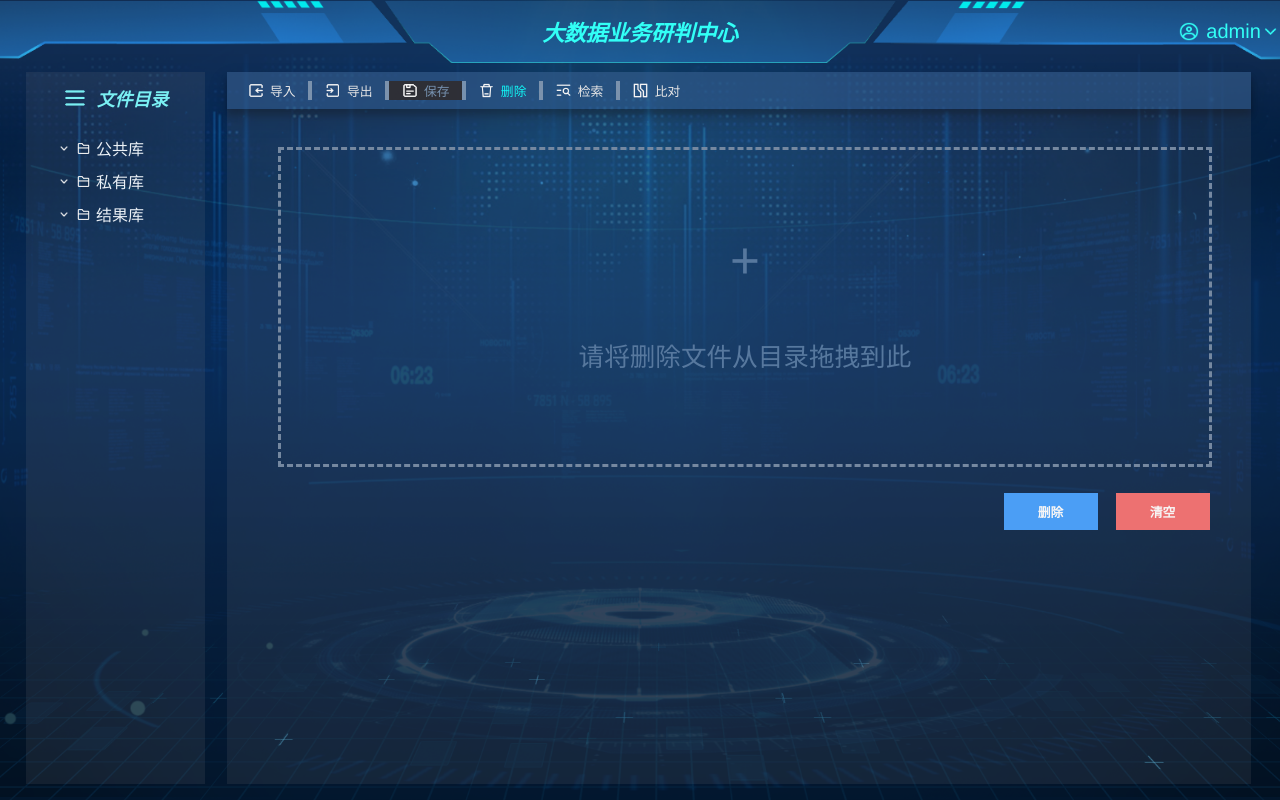
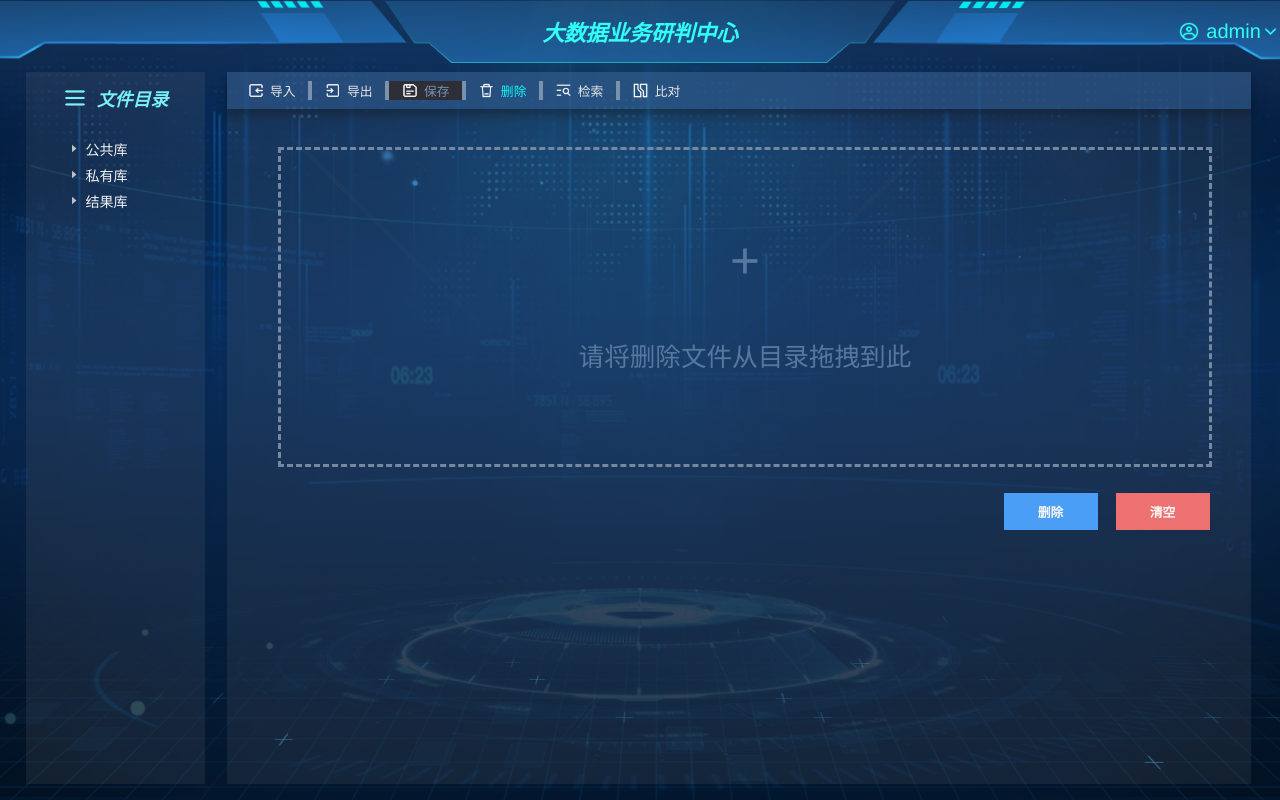
Before and after one commit to wannzi/jw, a Vue app: page /dashboard/fileComparison/deleteFunction in a window 1280 px wide. Built offline with nearby package versions, Linux system fonts and the light colour scheme.

Commit message:
文件比对系统更改

```diff
--- a/src/views/main/ruleManagement/RuleManagement.vue
+++ b/src/views/main/ruleManagement/RuleManagement.vue
@@ -68,7 +68,7 @@
       </el-dialog>
 
       <!-- 删除弹窗 -->
-      <el-dialog :visible.sync="delRuleVisible" title="删除用户" :modal-append-to-body="false" width="30%">
+      <el-dialog :visible.sync="delRuleVisible" title="删除规则" :modal-append-to-body="false" width="30%">
          <!-- 根据删除类型显示不同的提示信息 -->
          <el-alert :title="selectedRules.length > 1 ? '确定删除选中的用户吗？' : '确定删除该用户吗？'" type="warning" center
             :closable="false">
@@ -179,7 +179,7 @@ export default {
                this.delRuleVisible = true;
             } else {
                this.$message({
-                  message: "请选择要删除的用户",
+                  message: "请选择要删除的规则",
                   type: "warning"
                });
             }
--- a/src/views/system/fileComparison/fileComparison.vue
+++ b/src/views/system/fileComparison/fileComparison.vue
@@ -6,58 +6,16 @@
             <div>文件目录</div>
          </span>
 
-         <div class="left_content">
-            <div class="left_content_item" @click="showList(1)">
-               <img src="../../../assets/UserManagement/下(白)_down.png" alt="">
-               <img src="../../../assets/UserManagement/文件夹_folder.png" alt="">
-               <span>公共库</span>
-            </div>
-            <div v-if="publicListIsShow">
-               <div class="item_list" v-for="item in publicList" :key="item.name" draggable="true"
-                   @dragstart="handleDragStart($event, item)">
 
-                  <img src="../../../assets/UserManagement/编辑文件_file.png" alt="">
-                  <span>{{ item.name }}</span>
-               </div>
+         <!-- 文件树 -->
+         <el-tree :data="fileData"  node-key="label" :render-content="renderContent" :allow-drop="() => false"></el-tree>
 
-            </div>
-         </div>
-         <div class="left_content">
-            <div class="left_content_item" @click="showList(2)">
-               <img src="../../../assets/UserManagement/下(白)_down.png" alt="">
-               <img src="../../../assets/UserManagement/文件夹_folder.png" alt="">
-               <span>私有库</span>
-            </div>
-            <div v-if="privateListIsShow">
-               <div class="item_list" v-for="item in privateList" :key="item" draggable="true"
-                  @dblclick="previewFile(item.file)" @dragstart="handleDragStart($event, item)">
 
-                  <img src="../../../assets/UserManagement/编辑文件_file.png" alt="">
-                  <span>{{ item.name }}</span>
-               </div>
-
-            </div>
-         </div>
-         <div class="left_content">
-            <div class="left_content_item" @click="showList(3)">
-               <img src="../../../assets/UserManagement/下(白)_down.png" alt="">
-               <img src="../../../assets/UserManagement/文件夹_folder.png" alt="">
-               <span>结果库</span>
-            </div>
-            <div v-if="resultsListIsShow">
-               <div class="item_list" v-for="item in publicList" :key="item" draggable="true">
-
-                  <img src="../../../assets/UserManagement/编辑文件_file.png" alt="">
-                  <span>{{ item.name }}</span>
-               </div>
-
-            </div>
-         </div>
       </div>
 
       <div class="fileComparison_right">
 
-         <div class="right_head">
+         <el-row class="right_head">
             <span class="icon_head" @click="showUpLoadPopup">
                <img src="../../../assets/UserManagement/传入(白)_afferent.png" alt="">
                <span>导入</span>
@@ -67,7 +25,7 @@
                <img src="../../../assets/UserManagement/传入(白)_afferent.png" style="transform: scaleX(-1);">
                <span>导出</span>
             </span>
-            <span class="icon_head " :class="{icon_head_active: !fileContent }">
+            <span class="icon_head " :class="{ icon_head_active: !fileContent }">
                <img src="../../../assets/UserManagement/保存_save.png">
                <span>保存</span>
             </span>
@@ -83,25 +41,17 @@
                <img src="../../../assets/UserManagement/对比_contrast.png">
                <span>比对</span>
             </span>
-         </div>
+         </el-row>
 
          <div v-if="fileContent && this.$route.name === 'FileComparison'" class="fileContentContainer">
-            <table>
-               <!-- 列标签 -->
-               <tr>
-                  <th></th> <!-- 空的单元格在左上角 -->
-                  <th v-for="colIndex in tableData[0].length" :key="'col' + colIndex">
-                     {{ String.fromCharCode(65 + colIndex - 1) }} <!-- 转换数字为字母 (A, B, C...) -->
-                  </th>
-               </tr>
-               <!-- 行数据 -->
-               <tr v-for="(row, rowIndex) in tableData" :key="'row' + rowIndex">
-                  <th>{{ rowIndex + 1 }}</th> <!-- 行号 -->
-                  <td v-for="(cell, cellIndex) in row" :key="cellIndex">
-                     {{ cell }}
-                  </td>
-               </tr>
-            </table>
+            <el-table :data="tableData">
+               <el-table-column type="index" label="行号"></el-table-column>
+               <el-table-column v-for="n in columnCount" :key="n" :label="String.fromCharCode(64 + n)">
+                  <template #default="scope">
+                     {{ scope.row['col' + n] }}
+                  </template>
+               </el-table-column>
+            </el-table>
          </div>
 
 
@@ -154,57 +104,83 @@ import * as XLSX from 'xlsx';
 export default {
    data() {
       return {
-         publicList: [
+         fileData: [
             {
-               name: '文件一',
-               path: '',
-               file: ''
+               label: '公共库',
+               draggable: false,
+               children: [
+                  { label: '文件一', draggable: true },
+                  { label: '文件二', draggable: true }
+               ]
             },
             {
-               name: '文件二',
-               path: '',
-               file: ''
+               label: '私有库',
+               draggable: false,
+               children: [
+                  { label: '文件一', draggable: true },
+                  { label: '文件二', draggable: true }
+               ]
             },
             {
-               name: '文件三',
-               path: '',
-               file: ''
+               label: '结果库',
+               draggable: false,
+               children: [
+                  { label: '文件一', draggable: true },
+                  { label: '文件二', draggable: true }
+               ]
             }
          ],
-         privateList: [
-            {
-               name: '文件一',
-               path: '',
-               file: ''
-            },
-            {
-               name: '文件二',
-               path: '',
-               file: ''
-            },
-            {
-               name: '文件三',
-               path: '',
-               file: ''
-            }
-         ],
-         resultsList: [
-         {
-               name: '文件一',
-               path: '',
-               file: ''
-            },
-            {
-               name: '文件二',
-               path: '',
-               file: ''
-            },
-            {
-               name: '文件三',
-               path: '',
-               file: ''
-            }
-         ],
+         // publicList: [
+         //    {
+         //       name: '文件一',
+         //       path: '',
+         //       file: ''
+         //    },
+         //    {
+         //       name: '文件二',
+         //       path: '',
+         //       file: ''
+         //    },
+         //    {
+         //       name: '文件三',
+         //       path: '',
+         //       file: ''
+         //    }
+         // ],
+         // privateList: [
+         //    {
+         //       name: '文件一',
+         //       path: '',
+         //       file: ''
+         //    },
+         //    {
+         //       name: '文件二',
+         //       path: '',
+         //       file: ''
+         //    },
+         //    {
+         //       name: '文件三',
+         //       path: '',
+         //       file: ''
+         //    }
+         // ],
+         // resultsList: [
+         //    {
+         //       name: '文件一',
+         //       path: '',
+         //       file: ''
+         //    },
+         //    {
+         //       name: '文件二',
+         //       path: '',
+         //       file: ''
+         //    },
+         //    {
+         //       name: '文件三',
+         //       path: '',
+         //       file: ''
+         //    }
+         // ],
          publicListIsShow: false,
          privateListIsShow: false,
          resultsListIsShow: false,
@@ -213,7 +189,8 @@ export default {
          selectedFiles: [],  // 用于存储选中的文件信息
          tableData: [], // 新增用于存储表格数据
          extraRows: 3,  // 额外增加的行数
-         extraColumns: 3 // 额外增加的列数
+         extraColumns: 3 ,// 额外增加的列数
+
       }
    },
    activated() {
@@ -226,6 +203,8 @@ export default {
    },
    methods: {
       // 展开文件树
+
+
       showList(nav) {
          if (nav == 1) {
             this.publicListIsShow = !this.publicListIsShow;
@@ -273,10 +252,11 @@ export default {
       // 上传文件
       uploadFiles() {
          // 这里假设上传成功，将文件信息添加到publicList中
-         this.privateList.push(...this.selectedFiles.map(file => ({
-            name: file.name,
+         this.fileData[1].children.push(...this.selectedFiles.map(file => ({
+            label: file.name,
             path: '',
-            file: file
+            file: file,
+            draggable: true
          })));
          this.selectedFiles = [];
          this.closePopup();  // 可以选择在上传后关闭弹窗
@@ -320,7 +300,27 @@ export default {
          // 转化成json字符串，以便在drop事件中获取数据
          const itemData = JSON.stringify(item);
          event.dataTransfer.setData('application/json', itemData);
+      },
+      renderContent(h, { node, data }) {
+         return h('div', {
+            attrs: {
+               draggable: data.draggable // 设置 draggable 属性
+            },
+            on: {
+               dragstart: (event) => this.handleDragStart(event, data),
+               dragover: (event) => event.preventDefault()  // 可选：添加其他拖拽相关事件
+            }
+         }, node.label);
+      },
+      handleDragDragStart(event, data) {
+         if (data.draggable) {  // 只处理可拖动的节点
+            const itemData = JSON.stringify(data);
+            event.dataTransfer.setData('application/json', itemData);
+         } else {
+            event.preventDefault(); // 阻止不可拖放的节点触发拖放
+         }
       }
+
 
 
 
@@ -392,6 +392,17 @@ export default {
 }
 </style>
 
+<style scoped>
+.el-tree  {
+   color: #f7f9ff;
+   background-color: transparent;
+   font-size: 1.1vw;
+   padding-left: 20%;
+   padding-right: 15%;
+}
+
+
+</style>
 <style>
 .left_head {
    font-size: 1.4vw;
@@ -486,7 +497,7 @@ export default {
    border-right: 4px solid #7691af;
 }
 
-.icon_head_active{
+.icon_head_active {
    content: "";
    background-color: rgba(48, 42, 42, 0.849);
    /* 半透明黑色背景 */
```
Also changed, not shown: src/views/dashboard/DashboardView.vue (+12 -23 lines).
